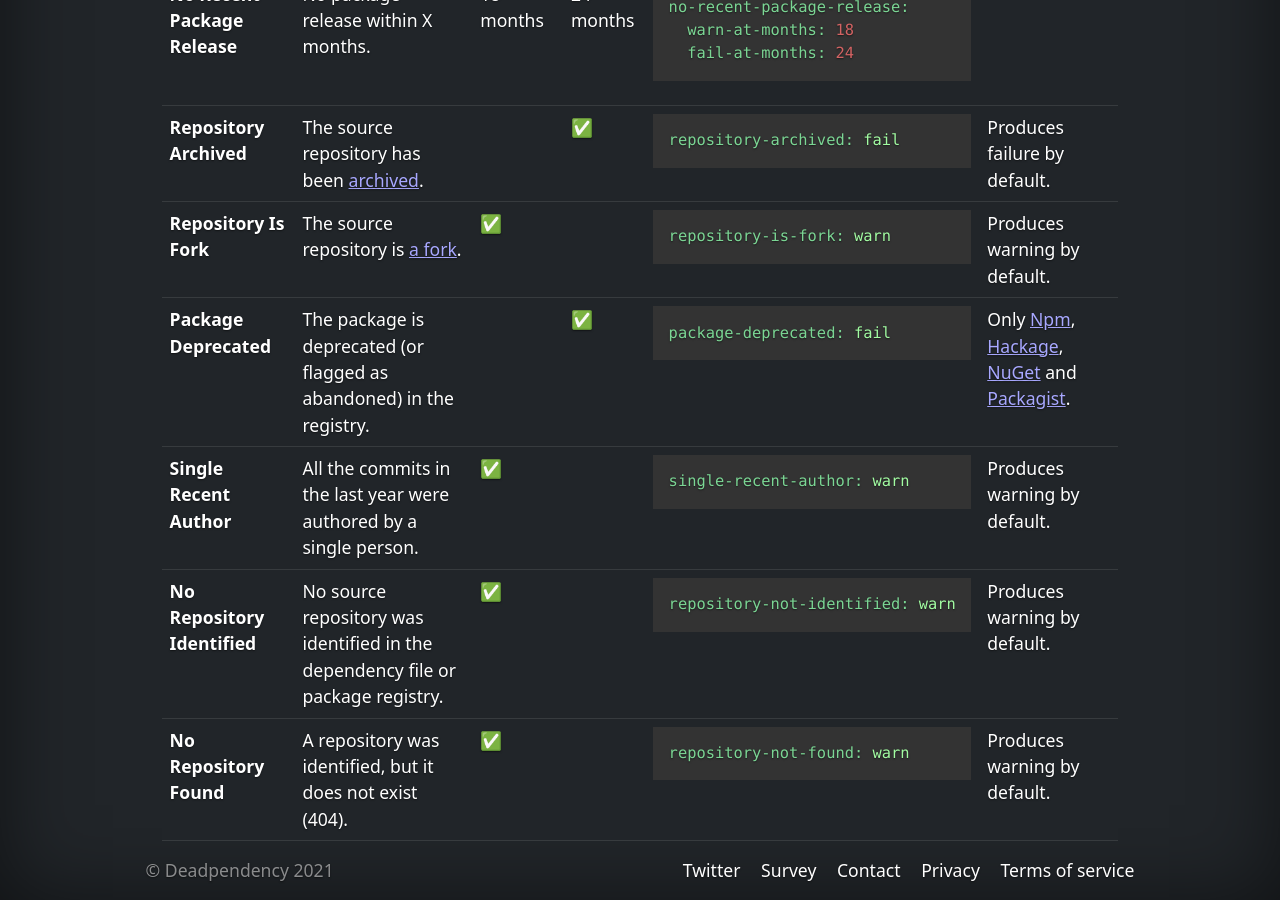
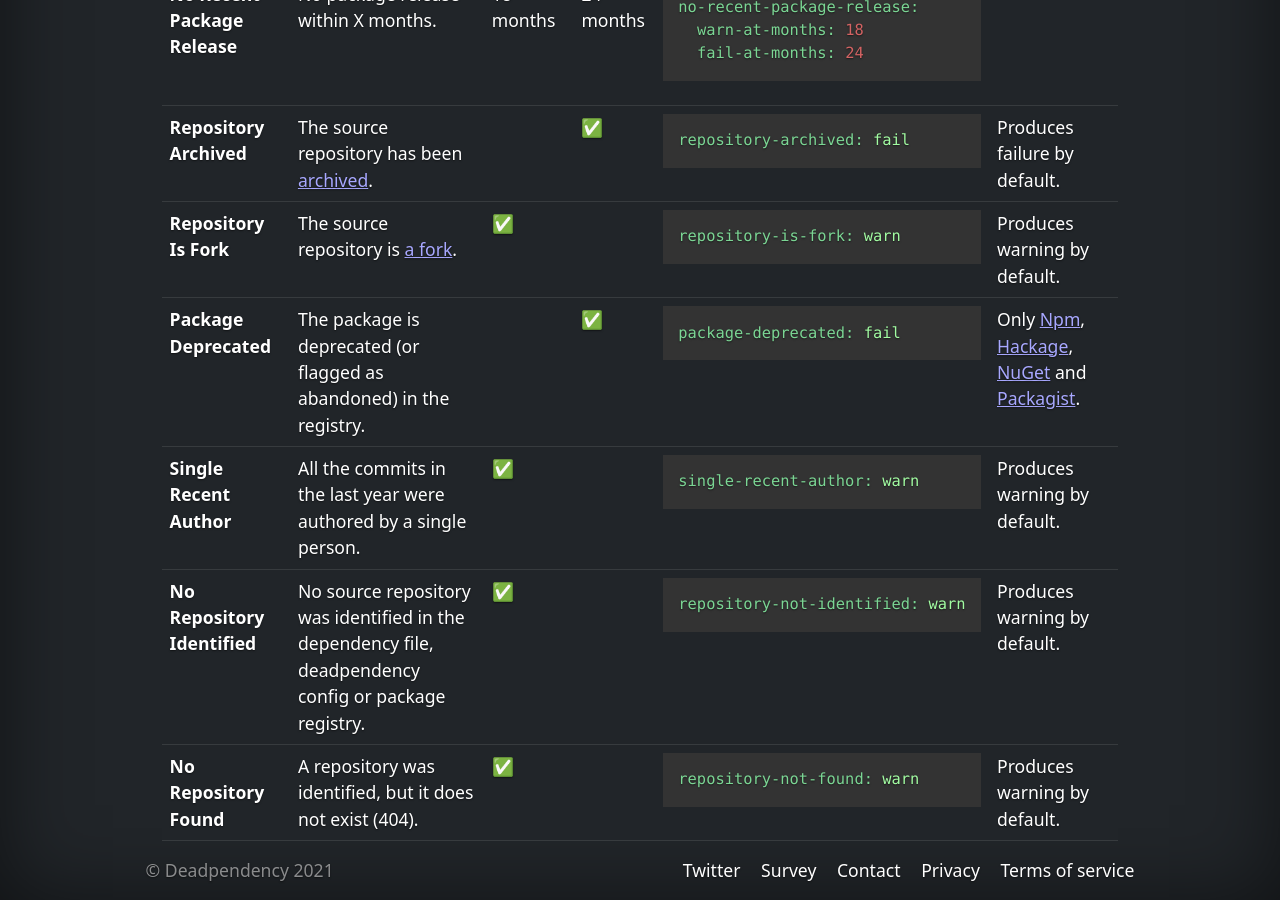
Before and after one commit to deadpendency/deadpendency.github.io, a Jekyll site: the page built from docs/rules.html, in a window 1280 px wide and 900 px high, scrolled down 736 px. Built offline with Jekyll 4.4.1, drawn with Linux system fonts in a browser that asks for light colours; nearby versions of some CDN libraries.

Commit message:
Tweak wording

```diff
--- a/docs/rules.html
+++ b/docs/rules.html
@@ -109,7 +109,7 @@ redirect_from:
     </tr>
     <tr>
       <th scope="row">No Repository Identified</td>
-      <td>No source repository was identified in the dependency file or package registry.</td>
+      <td>No source repository was identified in the dependency file, deadpendency config or package registry.</td>
       <td>✅</td>
       <td></td>
       <td>
```
